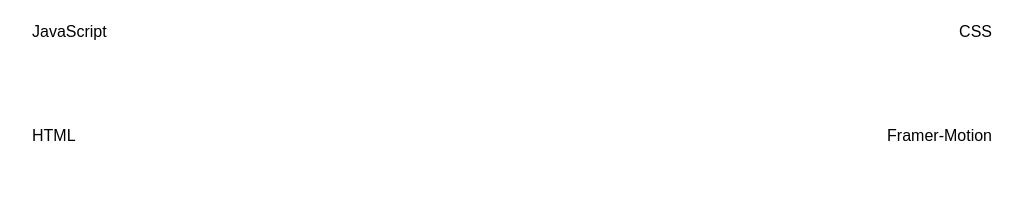
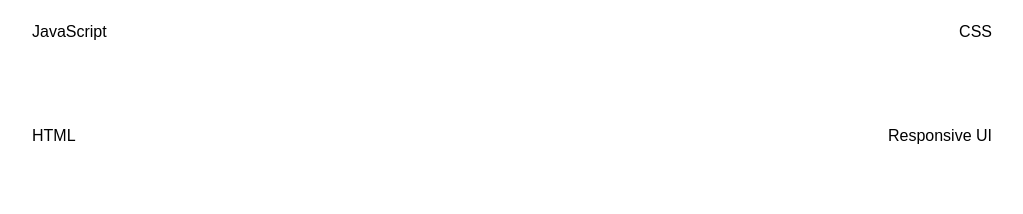
Before and after one commit to samanthacabrera/portfolio, a React (Create React App) app: page / in a window 1280 px wide. Shown: the part 3900-4114 px from the top of the page, without its empty margins (128-1151 px from the left). Built offline with nearby package versions, Linux system fonts and the light colour scheme; no server answers.

Commit message:
hover effect on SamCab

```diff
--- a/src/Navbar.js
+++ b/src/Navbar.js
@@ -28,7 +28,7 @@
   return (
     <nav className={navbarClass} >
       <div className="flex flex-row items-center justify-between px-4">
-        <a id="homeIcon" href="/">Sam<span> Cab</span></a>
+        <a id="homeIcon" href="/">Sam<span className="inline-block hover:rotate-6 hover:-translate-y-1 transition duration-300 ease-in-out"> Cab</span></a>
         <div className="flex flex-row items-center space-x-20 py-2">
           <a href="https://linkedin.com/in/samcabreraa" target="_blank" rel="noopener noreferrer" className="icon-link hover:-translate-y-1 transition duration-300 ease-in-out">
             <FontAwesomeIcon icon={faLinkedin} size="2x" />
--- a/src/Skills.js
+++ b/src/Skills.js
@@ -7,7 +7,6 @@
     "JavaScript",
     "CSS",
     "HTML",
-    "Framer-Motion",
     "Responsive UI",
     "Node",
     "Express",
```
